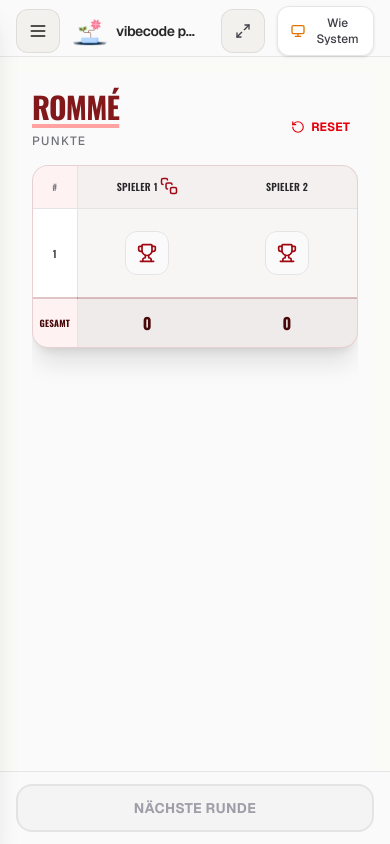
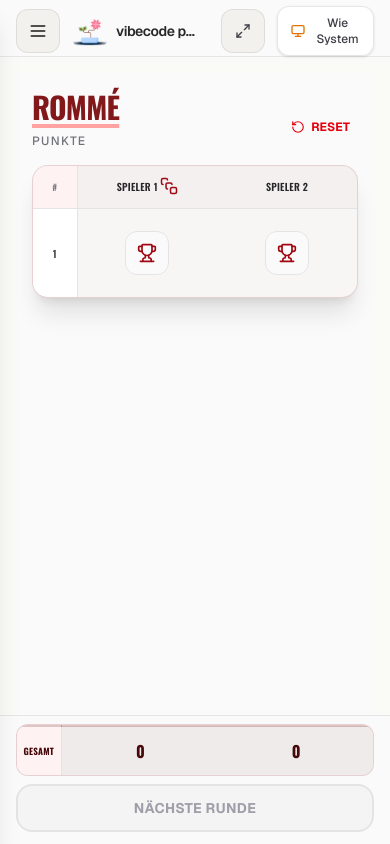
Before and after one commit to johannesfld/johannes-fahland, a Next.js app: page /romme in a window 390 px wide. Both pictures are taken after a click on the button "SPIEL STARTEN". Built offline with nearby package versions, Linux system fonts and the light colour scheme.

Commit message:
fix: wizard buttons unclickable, romme totals sticky footer
stageCenterWrap overflow-hidden -> overflow-y-auto fixes buttons clipped on small screens.
RommeScoreApp totals row moved to fixed bottom bar so it stays visible when scrolled.

```diff
--- a/components/romme/RommeScoreApp.tsx
+++ b/components/romme/RommeScoreApp.tsx
@@ -198,7 +198,7 @@ export default function RommeScoreApp() {
 
   return (
     <div
-      className={`${rommeDisplay.variable} flex h-full min-h-0 flex-1 flex-col overflow-hidden bg-zinc-50 font-sans text-zinc-900 dark:bg-zinc-950 dark:text-zinc-100`}
+      className={`${rommeDisplay.variable} flex h-full min-h-0 flex-1 flex-col bg-zinc-50 font-sans text-zinc-900 dark:bg-zinc-950 dark:text-zinc-100`}
     >
       <header className="mx-auto flex w-full max-w-5xl shrink-0 items-end justify-between px-4 pb-4 pt-4 sm:px-6 sm:pt-6">
         <div>
@@ -224,7 +224,7 @@ export default function RommeScoreApp() {
       </header>
 
       <main
-        className={`mx-auto flex min-h-0 w-full max-w-5xl flex-1 flex-col px-4 sm:px-6 ${isStarted ? "pb-28 sm:pb-32" : "pb-4"}`}
+        className={`mx-auto flex min-h-0 w-full max-w-5xl flex-1 flex-col overflow-y-auto px-4 sm:px-6 ${isStarted ? "pb-40 sm:pb-44" : "pb-4"}`}
       >
         <AnimatePresence mode="wait">
           {!isStarted ? (
@@ -286,9 +286,9 @@ export default function RommeScoreApp() {
               initial={{ opacity: 0, y: 16 }}
               animate={{ opacity: 1, y: 0 }}
               transition={{ duration: 0.4, ease }}
-              className="flex min-h-0 flex-1 flex-col overflow-hidden"
+              className="flex min-h-0 flex-1 flex-col"
             >
-              <div className="min-h-0 shrink-0 overflow-x-auto rounded-2xl border border-red-900/20 bg-white shadow-xl dark:border-red-950/50 dark:bg-zinc-900">
+              <div className="overflow-x-auto rounded-2xl border border-red-900/20 bg-white shadow-xl dark:border-red-950/50 dark:bg-zinc-900">
                 <table
                   style={narrowTableMinWidth ? { minWidth: narrowTableMinWidth } : undefined}
                   className={`${rommeDisplay.className} border-collapse text-xs sm:text-sm ${
@@ -429,7 +429,38 @@ export default function RommeScoreApp() {
                       );
                     })}
                   </tbody>
-                  <tfoot>
+                </table>
+              </div>
+            </motion.div>
+          )}
+        </AnimatePresence>
+      </main>
+
+      {isStarted ? (
+        <div className="pointer-events-none fixed inset-x-0 bottom-0 z-30 border-t border-zinc-200/90 bg-zinc-50/95 px-4 pt-2 pb-[max(0.75rem,env(safe-area-inset-bottom))] backdrop-blur-md dark:border-zinc-800 dark:bg-zinc-950/95">
+          <div className="pointer-events-auto mx-auto w-full max-w-5xl sm:px-2">
+            {totals.length > 0 ? (
+              <div className="mb-2 overflow-x-auto rounded-xl border border-red-900/20 bg-white dark:border-red-950/50 dark:bg-zinc-900">
+                <table
+                  style={narrowTableMinWidth ? { minWidth: narrowTableMinWidth } : undefined}
+                  className={`${rommeDisplay.className} w-full border-collapse text-xs sm:text-sm`}
+                >
+                  <colgroup>
+                    <col className="w-[2.75rem] min-w-[2.5rem] shrink-0" />
+                    {gamePlayerNames.map((_, i) => (
+                      <col
+                        key={i}
+                        style={
+                          narrowPlayerColShare
+                            ? { width: narrowPlayerColShare }
+                            : isNarrow
+                              ? { width: "25vw", minWidth: "4.25rem" }
+                              : { width: colPct }
+                        }
+                      />
+                    ))}
+                  </colgroup>
+                  <tbody>
                     <tr className="border-t-2 border-red-900/25 bg-red-950/[0.08] dark:border-red-800/40 dark:bg-red-950/35">
                       <td className="sticky left-0 z-10 border-r border-zinc-200 bg-red-50 px-1 py-3 text-center text-[9px] font-bold uppercase tracking-wide text-red-950 dark:border-zinc-700 dark:bg-zinc-900 dark:text-red-100 sm:px-2 sm:text-[10px]">
                         Gesamt
@@ -451,17 +482,10 @@ export default function RommeScoreApp() {
                         </td>
                       ))}
                     </tr>
-                  </tfoot>
+                  </tbody>
                 </table>
               </div>
-            </motion.div>
-          )}
-        </AnimatePresence>
-      </main>
-
-      {isStarted ? (
-        <div className="pointer-events-none fixed inset-x-0 bottom-0 z-30 border-t border-zinc-200/90 bg-zinc-50/95 px-4 pt-3 pb-[max(0.75rem,env(safe-area-inset-bottom))] backdrop-blur-md dark:border-zinc-800 dark:bg-zinc-950/95">
-          <div className="pointer-events-auto mx-auto w-full max-w-5xl sm:px-2">
+            ) : null}
             <button
               type="button"
               onClick={addRound}
--- a/components/wizard/styles.ts
+++ b/components/wizard/styles.ts
@@ -27,5 +27,5 @@ export const stepperBtn =
   "touch-manipulation";
 
 export const stageCenterWrap =
-  "relative flex min-h-0 flex-1 flex-col items-center justify-center overflow-hidden px-4 py-4 " +
+  "relative flex min-h-0 flex-1 flex-col items-center justify-center overflow-y-auto px-4 py-4 " +
   "pb-[max(1rem,env(safe-area-inset-bottom,0px))] pt-[max(1rem,env(safe-area-inset-top,0px))]";
```
